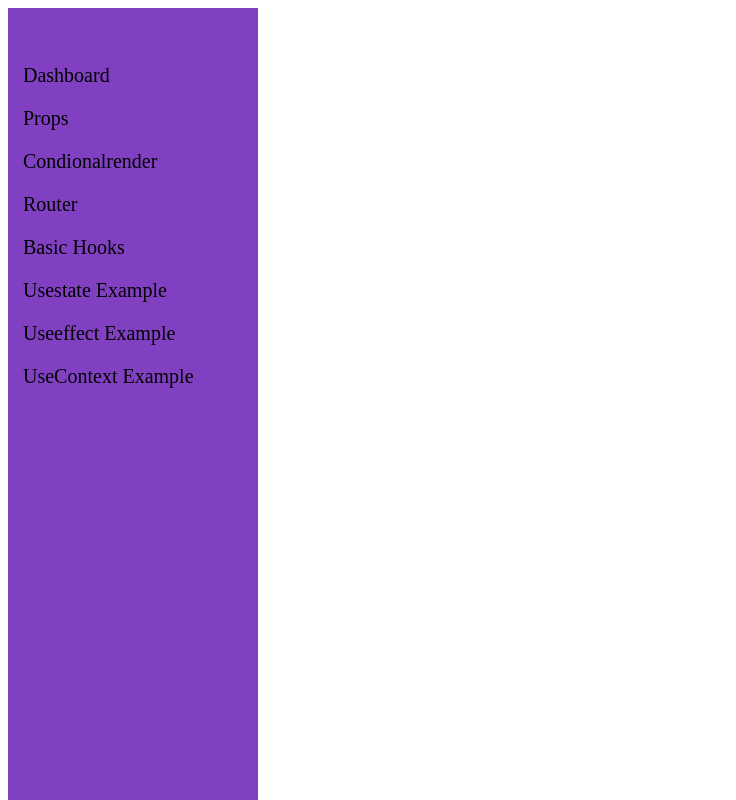
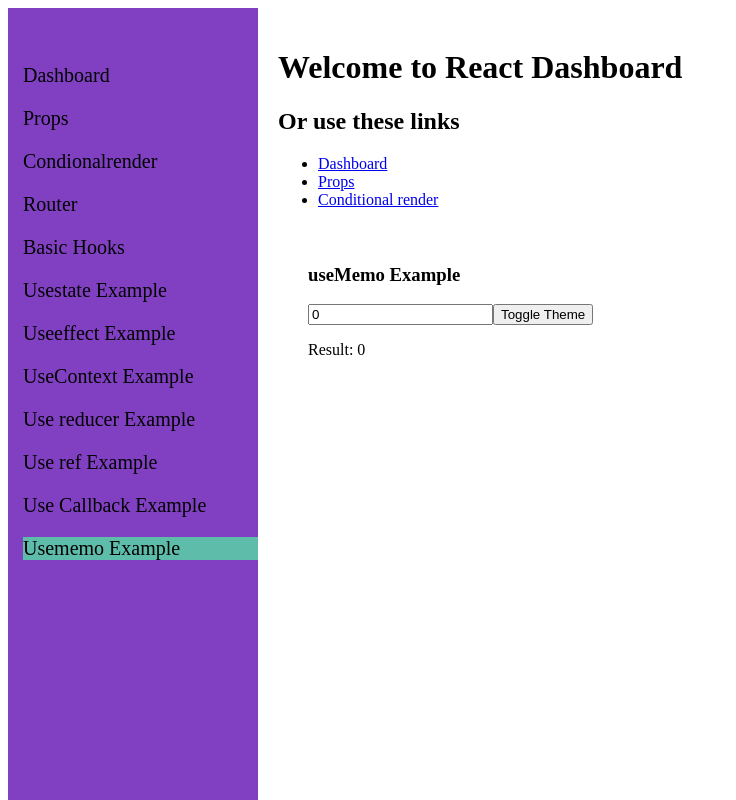
Before and after one commit to Keerthanas2000/react_dev, a React (Create React App) app: page /usememo in a window 1280 px wide. Shown: the top 800 px of the page, without its empty margins (0-736 px from the left). Built offline with nearby package versions, Linux system fonts and the light colour scheme.

Commit message:
All hooks added

```diff
--- a/src/Sidebar.js
+++ b/src/Sidebar.js
@@ -5,6 +5,12 @@
 import UsestateExample from "./pages/Hooks/ALLHOOKS/usestate";
 import UseeffectFunc from "./pages/Hooks/ALLHOOKS/useeffect";
 import UseContextfunc from "./pages/Hooks/ALLHOOKS/usecontext";
+
+import Usereducerfunc from "./pages/Hooks/ALLHOOKS/usereducer";
+import UseReffunc from "./pages/Hooks/ALLHOOKS/useref";
+import Usecallbackfunc from "./pages/Hooks/ALLHOOKS/usecallback";
+
+import UseMemofunc from "./pages/Hooks/ALLHOOKS/usememo";
 const Sidebardata = [
   {
     title: "Dashboard",
@@ -59,6 +65,41 @@
 
     component: UseContextfunc,
   },
+
+
+
+  {
+    title: "Use reducer Example",
+
+    path: "/usereducerfunc",
+
+    component: Usereducerfunc,
+  },
+
+
+  {
+    title: "Use ref Example",
+
+    path: "/useref",
+
+    component: UseReffunc,
+  },
+
+
+  {
+    title: "Use Callback Example",
+
+    path: "/usecallback",
+
+    component: Usecallbackfunc,
+  }
+  ,{
+    title: "Usememo Example",
+
+    path: "/usememo",
+
+    component: UseMemofunc,
+  }
 ];
 
 export default Sidebardata;
--- /dev/null
+++ b/src/pages/Hooks/ALLHOOKS/usecallback.js
@@ -0,0 +1,27 @@
+//useCallback is a React Hook that memoizes a callback function, so it doesn’t get re-created on every render — unless its dependencies change.
+
+
+import { useCallback } from "react";
+
+function Parent({ onClick }) {
+  return <button onClick={onClick}>Click me</button>;
+}
+
+function Usecallbackfunc() {
+  const handleClick = useCallback(() => alert("Clicked!"), []);
+
+  return (
+    <div>
+      <Parent onClick={handleClick} />
+    </div>
+  );
+}
+
+export default Usecallbackfunc;
+
+
+// Real-world Feature	Role of useCallback
+// Chat app	Prevent re-renders on message input/button
+// Shopping cart	Optimize performance for dynamic lists
+// Dashboards	Keep data-fetch interval function stable
+// Filters/Search bars	Avoid unnecessary renders during frequent typing
--- /dev/null
+++ b/src/pages/Hooks/ALLHOOKS/usememo.js
@@ -0,0 +1,35 @@
+import React, { useState, useMemo } from "react";
+
+function UseMemofunc() {
+  const [count, setCount] = useState(0);
+  const [dark, setDark] = useState(false);
+
+  const slowFunction = (num) => {
+    console.log("Slow function running...");
+    for (let i = 0; i < 1e9; i++) {}
+    return num * 2;
+  };
+
+  const doubled = useMemo(() => slowFunction(count), [count]);
+
+  const themeStyle = {
+    backgroundColor: dark ? "#333" : "#fff",
+    color: dark ? "#fff" : "#000",
+    padding: "20px",
+    margin: "10px",
+  };
+
+  return (
+    <div style={themeStyle}>
+      <h3>useMemo Example</h3>
+      <input
+        type="number"
+        value={count}
+        onChange={(e) => setCount(Number(e.target.value))}
+      />
+      <button onClick={() => setDark((prev) => !prev)}>Toggle Theme</button>
+      <p>Result: {doubled}</p>
+    </div>
+  );
+}
+export default UseMemofunc
--- /dev/null
+++ b/src/pages/Hooks/ALLHOOKS/usereducer.js
@@ -0,0 +1,48 @@
+// useReducer is an alternative to useState for managing state. It's especially useful when:
+
+// The state has multiple sub-values (like an object).
+
+// The next state depends on the previous state.
+
+
+
+// const [state, dispatch] = useReducer(reducer, initialState);
+// reducer: A function that takes (state, action) and returns a new state.
+
+// dispatch: A function to send actions to the reducer.
+
+
+import React, { useReducer } from "react";
+
+const initialState = { count: 0 };
+
+function reducer(state, action) {
+  switch (action.type) {
+    case "increment":
+      return { count: state.count + 1 };
+    case "decrement":
+      return { count: state.count - 1 };
+    default:
+      return state;
+  }
+}
+
+function Usereducerfunc() {
+  const [state, dispatch] = useReducer(reducer, initialState);
+
+  return (
+    <>
+      <h2>useReducer Counter</h2>
+      <p>Count: {state.count}</p>
+      <button onClick={() => dispatch({ type: "increment" })}>+</button>
+      <button onClick={() => dispatch({ type: "decrement" })}>-</button>
+    </>
+  );
+}
+
+export default Usereducerfunc;
+
+
+///usecase
+
+//Shopping cart (add, remove, clear items)
--- /dev/null
+++ b/src/pages/Hooks/ALLHOOKS/useref.js
@@ -0,0 +1,45 @@
+import React, { useRef } from "react";
+
+
+
+// Access and modify DOM elements (like input fields, buttons, or divs)
+
+// Store mutable values that don’t trigger re-renders when updated
+
+// Keep references to previous values without causing a component to re-render
+// is a hook that returns a mutable object that persists for the lifetime of the component.
+function UseReffunc() {
+  const inputRef = useRef(null);
+
+  const handleSubmit = () => {
+    alert(`Input Value: ${inputRef.current.value}`);
+  };
+
+//   const countRef = useRef(0);
+
+// useEffect(() => {
+//   countRef.current += 1;
+//   console.log("Render count:", countRef.current);
+// });
+
+
+// Use Case	Description
+// Focus an input	inputRef.current.focus()
+// Store previous value	Compare prev vs current state
+// Track interval/timer	Store setInterval/setTimeout references
+// Avoid re-renders	Hold values without triggering render
+
+  return (
+    <div>
+
+      <input type="text" ref={inputRef} />
+      <button onClick={handleSubmit}>Submit</button>
+
+
+
+
+    </div>
+  );
+}
+
+export default UseReffunc;
```
